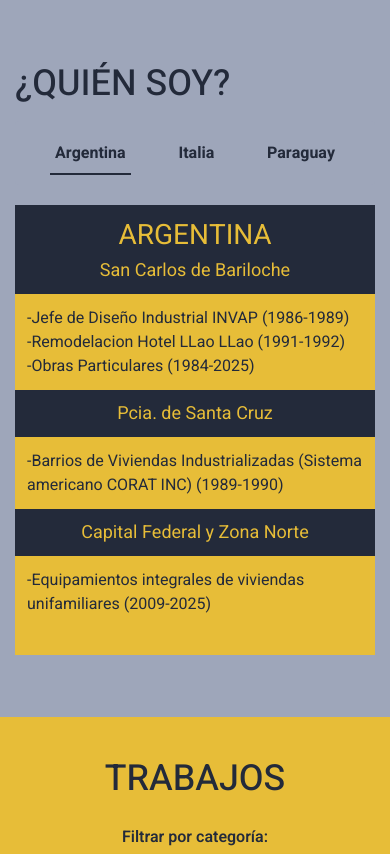
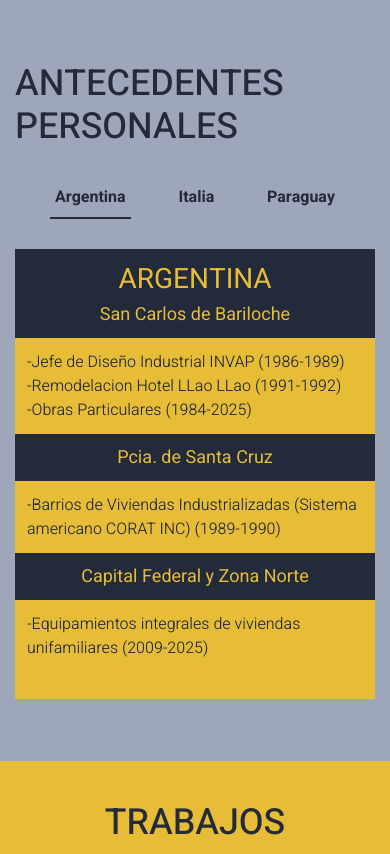
Before and after one commit to agusmelfi/interhouse_design, a plain HTML site: page index.html in a window 390 px wide. Shown: the part 2081-2935 px from the top of the page. Drawn offline with nearby package versions, Linux system fonts and the light colour scheme.

Commit message:
antecedentes

```diff
--- a/index.html
+++ b/index.html
@@ -50,7 +50,8 @@
   </div>
   <div class="offcanvas-body">
     <ul class="nav flex-column">
-      <li class="nav-item"><a style="color: #232A3A;" class="nav-link fs-5" href="#about">Quién soy</a>
+      <li class="nav-item"><a style="color: #232A3A;" class="nav-link fs-5" href="#quienes">Quiénes somos</a></li>
+      <li class="nav-item"><a style="color: #232A3A;" class="nav-link fs-5" href="#about-mobile">Antecedentes personales</a>
       <li class="nav-item"><a style="color: #232A3A;" class="nav-link fs-5" href="#works">Trabajos</a></li>
       <li class="nav-item"><a style="color: #232A3A;" class="nav-link fs-5" href="#contacto">Contacto</a></li>
     </ul>
@@ -198,7 +199,7 @@
 
 <section id="about-mobile">
       <div class="texto-about">
-    <h1 class="titulo">¿QUIÉN SOY?</h1></div>
+    <h1 class="titulo">ANTECEDENTES PERSONALES</h1></div>
         <div class="about-filter">
             <button class="filter-btnAbout active" data-category="arg">Argentina</button>
             <button class="filter-btnAbout" data-category="ita">Italia</button>
--- a/styles.css
+++ b/styles.css
@@ -280,6 +280,7 @@
   color:var(--azul-oscuro);
   margin: 0;
   padding: 12px;
+  font-weight: 300;
 }
 
   .about-filter {
```
